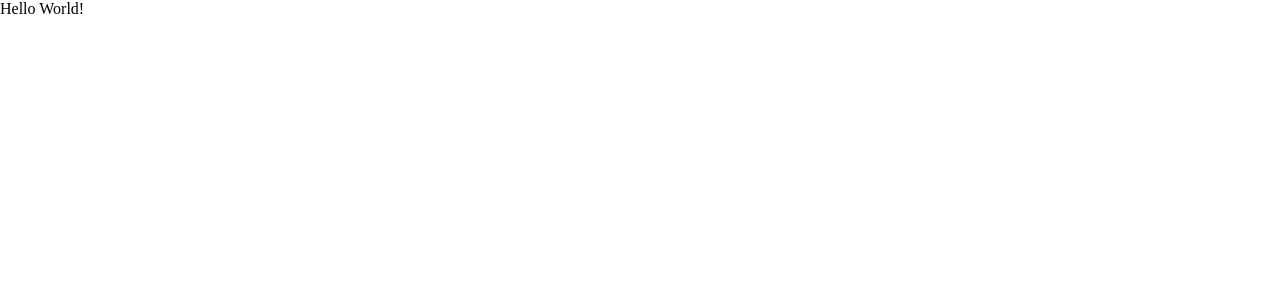
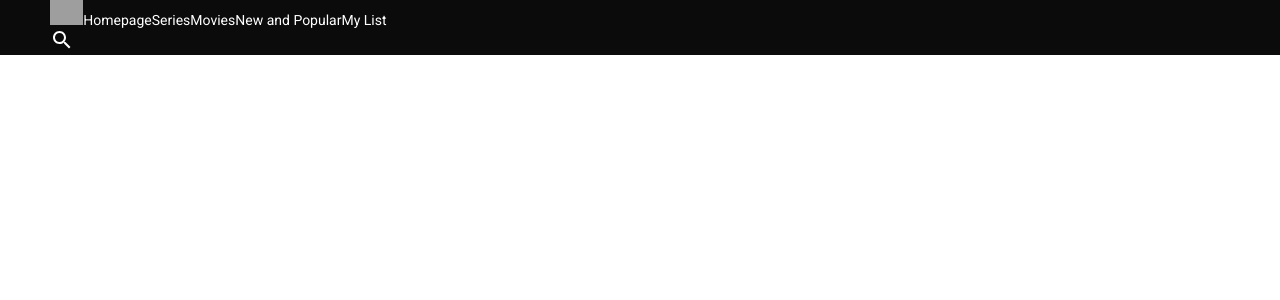
Before and after one commit to notkiran/Netflix-Clone, a React (Create React App) app in the folder client/: page / in a window 1280 px wide. Shown: the top 300 px of the page. Built offline with nearby package versions, Linux system fonts and the light colour scheme; grey boxes are pictures that could not be loaded.

Commit message:
before mui5

```diff
--- a/client/package.json
+++ b/client/package.json
@@ -3,12 +3,14 @@
   "version": "0.1.0",
   "private": true,
   "dependencies": {
+    "@mui/icons-material": "^5.6.1",
     "@testing-library/jest-dom": "^5.14.1",
     "@testing-library/react": "^13.0.0",
     "@testing-library/user-event": "^13.2.1",
     "react": "^18.0.0",
     "react-dom": "^18.0.0",
     "react-scripts": "5.0.1",
+    "sass": "^1.50.0",
     "web-vitals": "^2.1.0"
   },
   "scripts": {
--- a/client/public/index.html
+++ b/client/public/index.html
@@ -8,9 +8,15 @@
     <style>
       * {
         margin: 0px;
+        font-family: "Roboto", sans-serif;
       }
     </style>
-
+    <link rel="preconnect" href="https://fonts.googleapis.com" />
+    <link rel="preconnect" href="https://fonts.gstatic.com" crossorigin />
+    <link
+      href="https://fonts.googleapis.com/css2?family=Roboto:ital,wght@0,100;0,300;0,400;0,500;0,700;0,900;1,100;1,300;1,400;1,500;1,700;1,900&display=swap"
+      rel="stylesheet"
+    />
     <title>Netflix Clone App</title>
   </head>
   <body>
--- a/client/src/App.js
+++ b/client/src/App.js
@@ -1,5 +1,12 @@
+import "./app.scss";
+import Home from "./Pages/Home/Home";
+
 function App() {
-  return <div>Hello World!</div>;
+  return (
+    <div>
+      <Home />
+    </div>
+  );
 }
 
 export default App;
--- /dev/null
+++ b/client/src/Pages/Home/Home.jsx
@@ -0,0 +1,12 @@
+import Navbar from "../../components/Navbar/Navbar";
+import "./home.scss";
+
+const Home = () => {
+  return (
+    <div className="home">
+      <Navbar />
+    </div>
+  );
+};
+
+export default Home;
--- /dev/null
+++ b/client/src/Pages/Home/home.scss
@@ -0,0 +1,3 @@
+.home {
+  background-color: var(--main-color);
+}
--- /dev/null
+++ b/client/src/app.scss
@@ -0,0 +1,3 @@
+:root {
+  --main-color: #0b0b0b;
+}
--- /dev/null
+++ b/client/src/components/Navbar/Navbar.jsx
@@ -0,0 +1,27 @@
+import "./navbar.scss";
+import SearchIcon from "@mui/icons-material/Search";
+
+const Navbar = () => {
+  return (
+    <div className="navbar">
+      <div className="container">
+        <div className="left">
+          <img
+            src="https://upload.wikimedia.org/wikipedia/commons/thumb/0/08/Netflix_2015_logo.svg/255px-Netflix_2015_logo.svg.png"
+            alt=""
+          />
+          <span>Homepage</span>
+          <span>Series</span>
+          <span>Movies</span>
+          <span>New and Popular</span>
+          <span>My List</span>
+        </div>
+        <div className="right">
+          <SearchIcon />
+        </div>
+      </div>
+    </div>
+  );
+};
+
+export default Navbar;
--- /dev/null
+++ b/client/src/components/Navbar/navbar.scss
@@ -0,0 +1,11 @@
+.navbar {
+  color: white;
+  font-size: 14px;
+
+  .container {
+    padding: 0 50px;
+    img {
+      height: 25px;
+    }
+  }
+}
```
Also changed, not shown: 1 other file (tests, documents, lock files or other folders).
